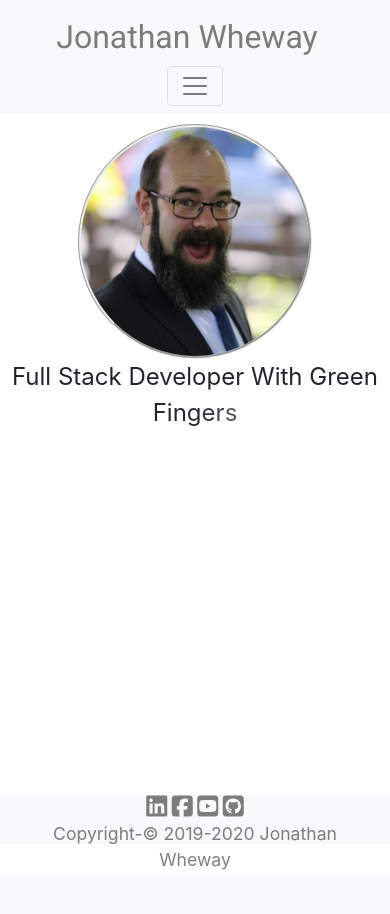
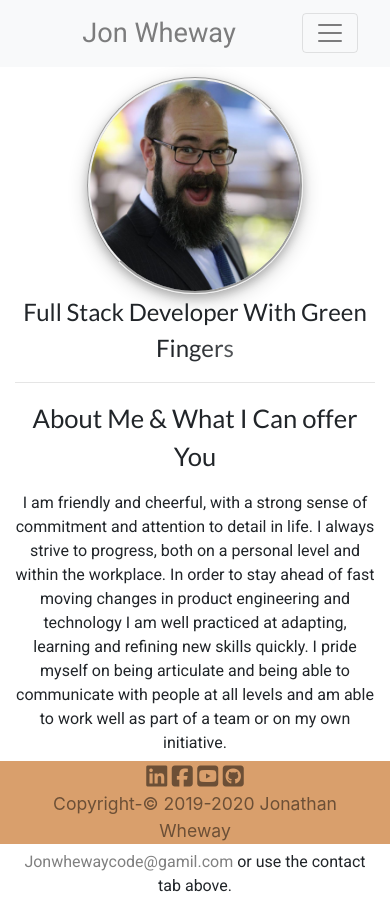
Before and after one commit to jonathanw82/cv, a Flask app: page / in a window 390 px wide. Before the commit the page ends 870 px from the top, so only its background shows below. Run offline with Flask 2, Linux system fonts and the light colour scheme; some libraries are stand-ins or nearby versions.

Commit message:
added the start of some email facilities and content to landing page

```diff
--- a/app.py
+++ b/app.py
@@ -1,12 +1,14 @@
 import os
-from flask import Flask, render_template
+from flask import Flask, render_template, request
 
 app = Flask(__name__)
 
 
 @app.route("/")
 def index():
-    return render_template("index.html", page_title="Home")
+    page = 'home'
+
+    return render_template("index.html", page_title="Home", pagename=page)
 
 
 @app.route("/resume")
--- a/static/css/style.css
+++ b/static/css/style.css
@@ -1,3 +1,6 @@
+/*------------------ Body ---------------------*/
+
+
 /*------------------ Landing page ---------------------*/
 
 .avatar-image{
@@ -5,6 +8,7 @@
     height: auto;
     border-radius: 50%;
     border-style: groove;
+    box-shadow: 0 4px 8px 0 rgba(0, 0, 0, 0.2), 0 6px 20px 0 rgba(0, 0, 0, 0.19);
 }
 
 .avatar-col{
@@ -15,9 +19,32 @@
 .title-text{
     text-align: center;
     font-size: 2rem;
+    font-family: 'Lato', sans-serif;
+    margin: auto;
+}
+
+.about-heading{
+    text-align: center;
+    font-size: 1.6rem;
+    font-family: 'Lato', sans-serif;
+}
+
+.about-text{
+    text-align: center;
+    font-family: 'Roboto', sans-serif;
+}
+
+.email-address{
+    color: gray;
+}
+
+.email-address:hover{
+    cursor: pointer;
+    color: blue;
 }
 
 /*--------------- Navingation and footer ------------- */
+
 .nav-bar-center{
     justify-content: center!important;
 }
@@ -44,12 +71,13 @@
 }
 
 footer{
-    background-color: #f8f9fa!important;
+    background-color: #D99F6C!important;
     position: absolute;
     bottom: 0;
     width: 100%;
-    height: 50px;
+    padding-top: 3px;
     text-align: center;
+    position: fixed;
 }
 
 .footer-icon{
@@ -65,7 +93,12 @@ footer{
 
 /* ------------------- Media Queries -----------------*/
 @media only screen and (min-width: 768px){
+
     .nav-name-mobile{
+        display: none;
+    }
+
+    .nav-name-mobile1{
         display: none;
     }
 }
@@ -104,10 +137,31 @@ footer{
     .avatar-col{
         text-align: center;
     }
+    .nav-item-name{
+        font-size: 1.7rem;
+    }
+
+    .nav-name-mobile{
+        display: none;
+    }
+
 }
 
+@media only screen and (max-width: 375px){
+
+    .nav-item-name{
+        font-size: 1.6rem;
+    }
+
+
+}
 
 @media only screen and (max-width: 320px){
+
+    .nav-item-name{
+        padding-right: 5px;
+    }
+
     .copyright-footer{
         font-size: 0.7rem;
     }
--- a/templates/base.html
+++ b/templates/base.html
@@ -15,7 +15,7 @@
 	<script src="https://stackpath.bootstrapcdn.com/bootstrap/4.5.0/js/bootstrap.min.js"
 		integrity="sha384-OgVRvuATP1z7JjHLkuOU7Xw704+h835Lr+6QL9UvYjZE3Ipu6Tp75j7Bh/kR0JKI" crossorigin="anonymous"></script>
 	<script src="https://cdnjs.cloudflare.com/ajax/libs/animejs/2.0.2/anime.min.js"></script>
-	<link href="https://fonts.googleapis.com/css2?family=Oswald:wght@300&family=Roboto&display=swap" rel="stylesheet">
+	<link href="https://fonts.googleapis.com/css2?family=Lato&family=Oswald:wght@300&family=Roboto&display=swap" rel="stylesheet">
 	<link rel="shortcut icon" type="image/x-icon" href="{{url_for ('static', filename='favicon.ico')}}">
 	<link rel="stylesheet" href="{{url_for ('static', filename='css/style.css')}}" type="text/css">
 
@@ -26,6 +26,7 @@
 	<header>
 		<nav class="navbar navbar-expand-lg navbar-light bg-light">
 			<a class="navbar-brand nav-item-name nav-name-mobile" href="{{ url_for('index') }}">Jonathan Wheway</a>
+			<a class="navbar-brand nav-item-name nav-name-mobile1" href="{{ url_for('index') }}">Jon Wheway</a>
 			<button class="navbar-toggler" type="button" data-toggle="collapse" data-target="#navbarNavAltMarkup" aria-controls="navbarNavAltMarkup" aria-expanded="false" aria-label="Toggle navigation">
 				<span class="navbar-toggler-icon"></span>
 			</button>
@@ -38,7 +39,7 @@
 				<a class="nav-item nav-link" href="{{ url_for ('hobbies') }}"><i class="fas fa-seedling nav-icon" aria-hidden="true"></i><br><span> Hobbies</span></a>
 				<a class="nav-item nav-link" href="{{ url_for ('contact') }}"><i class="fa fa-comment-o nav-icon" aria-hidden="true"></i><br><span> Contact</span></a>
 				<a class="nav-item nav-link" href="static/doc/JonWheway_cv_update.pdf" target="_blank"><i class="fa fa-download nav-icon" aria-hidden="true"></i><br><span> Download</span></a>
-			  </div>
+			</div>
 			</div>
 		  </nav>
 	</header>
@@ -52,10 +53,10 @@
 		<div class="container-fluid">
 			<div class="row">
 				<div class="col-sm-12">
-					<i class="fab fa-linkedin footer-icon" aria-hidden="true"></i>
-					<i class="fab fa-facebook-square footer-icon" aria-hidden="true"></i>
-					<i class="fab fa-youtube-square footer-icon" aria-hidden="true"></i>
-					<i class="fab fa-github-square footer-icon"></i><br>
+					<a href="https://www.linkedin.com/in/jonathan-wheway/" target="_blank"><i class="fab fa-linkedin footer-icon"aria-hidden="true"></i></a>
+					<a href="https://www.facebook.com"><i class="fab fa-facebook-square footer-icon" aria-hidden="true"></i></a>
+					<a href="https://www.youtube.com/"><i class="fab fa-youtube-square footer-icon" aria-hidden="true"></i></a>
+					<a href="https://github.com/jonathanw82"><i class="fab fa-github-square footer-icon"></i></a><br>
 					<div class="copyright-footer" >Copyright-&copy; 2019-<script> document.write(new Date().getFullYear()); </script> Jonathan Wheway</div>
 				</div>
 			</div>
--- a/templates/github.html
+++ b/templates/github.html
@@ -8,7 +8,7 @@ GitPod
 
 {% block content %}
 
-<h2>{{ page_title }}</h2>
+
 
 
 {% endblock %}
--- a/templates/index.html
+++ b/templates/index.html
@@ -7,17 +7,34 @@ Home
 
 {% block content %}
 
-<div class="conatiner">
+<div class="container">
     <div class="row">
         <div class="col-sm-4 avatar-col">
             <img class="avatar-image" src="/static/images/avatar.jpg" alt="Avatar Image">
         </div>
         <div class="col-sm-8 title-text">
-            <p class="title ">Full Stack Developer With Green Fingers</p>
+            <div class="title">Full Stack Developer With Green Fingers</div>
         </div>
+    </div>
+    <hr>
+    <div class="row">
+        <div class="col-sm-12">
+            <p class="about-heading">About Me & What I Can offer You</p>
+                <p class="about-text">I am friendly and cheerful, with a strong sense of commitment and attention to detail in life.
+                I always strive to progress, both on a personal level and within the workplace. In order to stay ahead of fast moving
+                changes in product engineering and technology I am well practiced at adapting, learning and refining new skills quickly.
+                I pride myself on being articulate and being able to communicate with people at all levels and am able to work well as
+                part of a team or on my own initiative.</p>
+            <p class="about-heading">Contact Me</p>
+            <p class="about-text">
+                For more infomation contact me on <span class="email-address">Jonwhewaycode@gamil.com</span> or use the contact tab above.
+            </p>
+        </div>
+    </div>
 
 
-    </div>
+
+
 </div>
 
 {% endblock %}
@@ -41,7 +58,7 @@ Home
         opacity: 0,
         duration: 1000,
         easing: "easeOutExpo",
-        delay: 1000
+        delay: 12000
     });
 </script>
 
```
Also changed, not shown: templates/contact.html (+37 -2 lines), templates/resume.html (+6 -3 lines), README.md.
